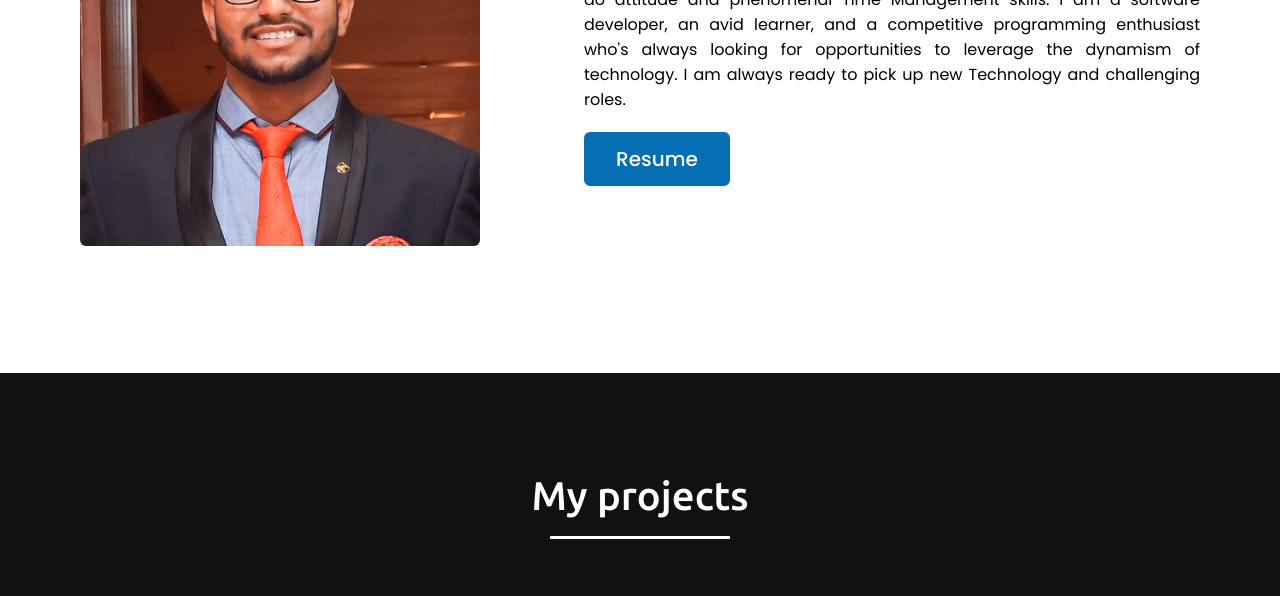
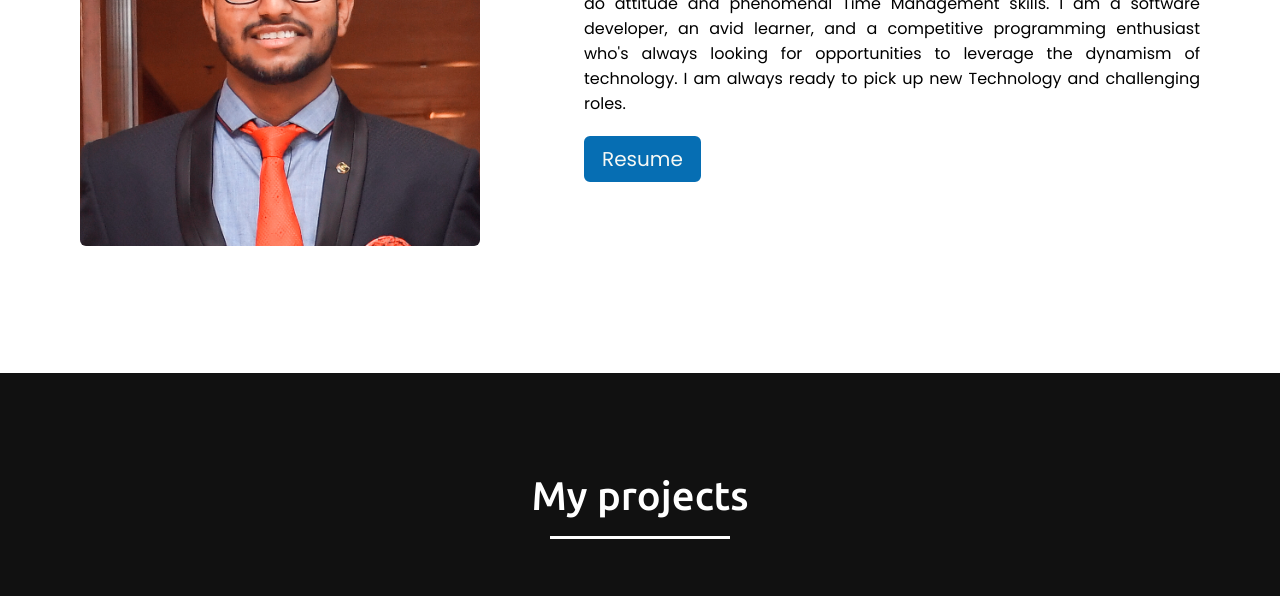
Before and after one commit to Ashish-kumar7/Personal-Portfolio, a plain HTML site: page index.html in a window 1280 px wide. Shown: the part 1180-1776 px from the top of the page. Drawn offline with nearby package versions, Linux system fonts and the light colour scheme.

Commit message:
style.css

```diff
--- a/style.css
+++ b/style.css
@@ -200,7 +200,7 @@ section .title::after{
 .home .home-content a{
     display: inline-block;
     background: rgb(6, 110, 179);
-    color: #fff;
+    color: rgb(245, 248, 245);
     font-size: 25px;
     padding: 12px 36px;
     margin-top: 20px;
@@ -244,11 +244,11 @@ section .title::after{
 .about .about-content .right a{
     display: inline-block;
     background: rgb(6, 110, 179);
-    color: #fff;
+    color: rgb(245, 248, 245);
     font-size: 20px;
-    font-weight: 500;
-    padding: 10px 30px;
+    padding: 6px 16px;
     margin-top: 20px;
+    font-weight: 400;
     border-radius: 6px;
     border: 2px solid rgb(6, 110, 179);
     transition: all 0.3s ease;
@@ -267,11 +267,7 @@ section .title::after{
 .education .title::before{
     background: #fff;
 }
-/* .projects .title::after,
-.education .title::after{
-    background: #111;
-    content: "what i provide";
-} */
+
 .projects .serv-content .card{
     width: calc(33% - 20px);
     background: #222;
@@ -304,11 +300,7 @@ section .title::after{
     margin: 10px 10 7px 10;
 }
 
-/* skills section styling */
 
-/* .skills .title::after{
-    content: "what i know";
-} */
 .skills .skills-content .column{
     width: calc(50% - 30px);
 }
@@ -379,10 +371,7 @@ section .title::after{
     width: 70%;
 }
 
-/* education section styling */
-/* .education .title::after{
-    content: "who with me";
-} */
+
 .education .carousel .card{
     background: #222;
     border-radius: 6px;
@@ -442,10 +431,7 @@ section .title::after{
     background: rgb(6, 110, 179)!important;
 }
 
-/* contact section styling */
-/* .contact .title::after{
-    content: "get in touch";
-} */
+
 .contact .contact-content .column{
     width: calc(50% - 30px);
 }
@@ -476,7 +462,7 @@ section .title::after{
     font-weight: 500;
 }
 .contact .contact-content .info .sub-title{
-    color: #333;
+    color: rgb(10, 10, 10);
 }
 .contact .right form .fields{
     display: flex;
```
